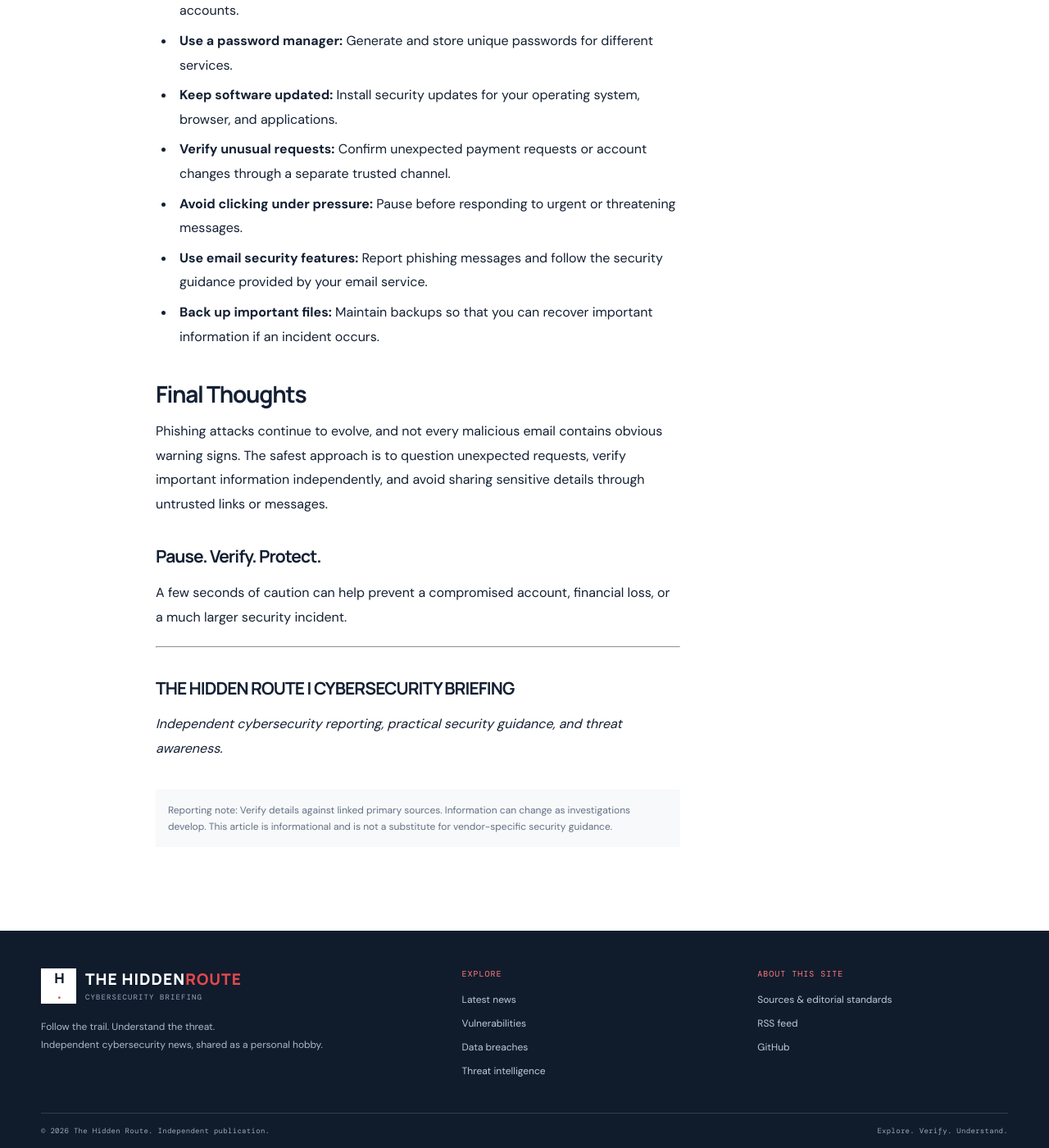
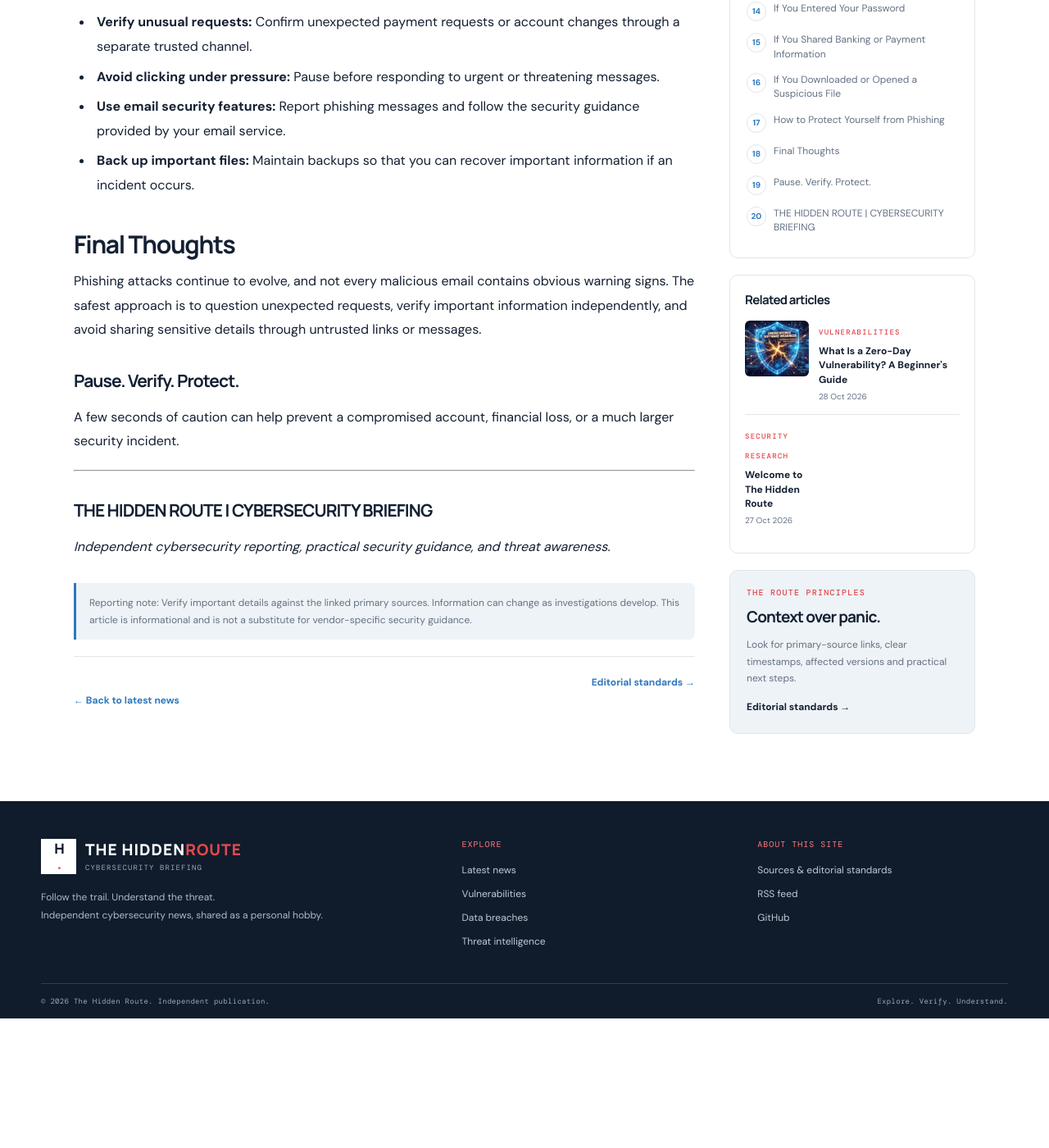
Before and after one commit to LazyOwl-Lab/lazyowl-lab.github.io, a Jekyll site: the page built from _posts/2026-10-27-how-to-recognise-phishing-emails.md, in a window 1280 px wide and 1400 px high, scrolled down 6086 px. Shown: the whole window at 82% size. Built offline with Jekyll 4.4.1, drawn with Linux system fonts in a browser that asks for light colours; after the commit the page ends 7328 px from its top, so only the background shows below that; some of the changed text lies outside the part shown.

Commit message:
article upgrade

```diff
--- a/_layouts/article.html
+++ b/_layouts/article.html
@@ -1,99 +1,102 @@
 ---
 layout: default
 ---
-
 <article class="article-page">
 
   <div class="article-breadcrumb">
-    <a href="{{ '/' | relative_url }}">Home</a>
-    <span>/</span>
-    <a href="{{ '/latest/' | relative_url }}">News</a>
-    <span>/</span>
+    <a href="{{ '/' | relative_url }}">Home</a><span>/</span>
+    <a href="{{ '/latest/' | relative_url }}">News</a><span>/</span>
     <span>{{ page.categories | first | default: "Briefing" | replace: "-", " " }}</span>
   </div>
 
   <header class="article-header">
-
-    <p class="category-label">
-      {{ page.categories | first | default: "Briefing" | replace: "-", " " }}
-    </p>
-
+    <p class="category-label">{{ page.categories | first | default: "Briefing" | replace: "-", " " }}</p>
     <h1>{{ page.title }}</h1>
-
-    {% if page.description %}
-      <p class="article-deck">{{ page.description }}</p>
-    {% endif %}
+    {% if page.description %}<p class="article-deck">{{ page.description }}</p>{% endif %}
 
     <div class="story-meta article-meta">
-      <span>{{ page.date | date: "%d %B %Y" }}</span>
-      <span>·</span>
-      <span>By {{ page.author | default: "The Hidden Route Desk" }}</span>
-
-      {% if page.updated %}
-        <span>·</span>
-        <span>Updated {{ page.updated | date: "%d %b %Y" }}</span>
-      {% endif %}
+      <span>{{ page.date | date: "%d %B %Y" }}</span><span>·</span>
+      <span>By {{ page.author | default: "The Hidden Route Desk" }}</span><span>·</span>
+      <span data-reading-time>Calculating read time…</span>
     </div>
-
-    {% if page.demo %}
-      <div class="demo-notice">
-        <strong>EDITORIAL TEMPLATE:</strong>
-        This is an example article for preview purposes, not a live news report.
-      </div>
-    {% endif %}
-
   </header>
 
+  {% if page.image %}
+    <figure class="article-hero-image">
+      <img src="{{ page.image | relative_url }}"
+           alt="{{ page.image_alt | default: page.title | escape }}"
+           loading="eager">
+      {% if page.image_caption %}<figcaption>{{ page.image_caption }}</figcaption>{% endif %}
+    </figure>
+  {% endif %}
+
   <div class="article-layout">
-
-    <div class="article-body">
-
+    <div class="article-body" id="article-content">
       {{ content }}
 
       {% if page.sources %}
-        <section class="article-sources">
+        <section class="article-sources" id="article-sources">
           <h2>Sources &amp; further reading</h2>
-          <ul>
+          <p class="sources-intro">Use these original advisories and references to verify details and follow updates.</p>
+          <ol>
             {% for source in page.sources %}
               <li>
-                <a href="{{ source.url }}" rel="noopener noreferrer">
-                  {{ source.title }}
+                <a href="{{ source.url }}" target="_blank" rel="noopener noreferrer">
+                  <span class="source-title">{{ source.title }}</span>
+                  <span class="source-domain">{{ source.url | remove_first: "https://" | remove_first: "http://" | split: "/" | first }}</span>
+                  <span class="source-external" aria-hidden="true">↗</span>
                 </a>
               </li>
             {% endfor %}
-          </ul>
+          </ol>
         </section>
       {% endif %}
 
       <p class="editorial-disclaimer">
-        Reporting note: Verify details against linked primary sources.
-        Information can change as investigations develop. This article is
-        informational and is not a substitute for vendor-specific security guidance.
+        Reporting note: Verify important details against the linked primary sources.
+        Information can change as investigations develop. This article is informational
+        and is not a substitute for vendor-specific security guidance.
       </p>
 
+      <div class="article-end-links">
+        <a class="back-link" href="{{ '/latest/' | relative_url }}">← Back to latest news</a>
+        <a class="text-link" href="{{ '/sources/' | relative_url }}">Editorial standards →</a>
+      </div>
     </div>
 
     <aside class="article-aside">
+      <nav class="article-toc" aria-label="On this page" data-toc-panel>
+        <h3>On this page</h3>
+        <ol data-article-toc></ol>
+      </nav>
 
-      <div class="aside-box">
+      {% assign related_posts = site.posts | where_exp: "post", "post.url != page.url" | slice: 0, 3 %}
+      {% if related_posts.size > 0 %}
+        <section class="related-articles">
+          <h3>Related articles</h3>
+          {% for post in related_posts %}
+            <article class="related-card">
+              {% if post.image %}
+                <a class="related-image" href="{{ post.url | relative_url }}">
+                  <img src="{{ post.image | relative_url }}" alt="{{ post.image_alt | default: post.title | escape }}" loading="lazy">
+                </a>
+              {% endif %}
+              <div>
+                <span class="category-label">{{ post.categories | first | default: "Briefing" | replace: "-", " " }}</span>
+                <h4><a href="{{ post.url | relative_url }}">{{ post.title | escape }}</a></h4>
+                <p>{{ post.date | date: "%d %b %Y" }}</p>
+              </div>
+            </article>
+          {% endfor %}
+        </section>
+      {% endif %}
+
+      <div class="aside-box article-principles">
         <p class="eyebrow">THE ROUTE PRINCIPLES</p>
         <h3>Context over panic.</h3>
-        <p>
-          Look for primary-source links, clear timestamps, affected versions
-          and practical next steps.
-        </p>
-
-        <a class="text-link" href="{{ '/sources/' | relative_url }}">
-          Editorial standards →
-        </a>
+        <p>Look for primary-source links, clear timestamps, affected versions and practical next steps.</p>
+        <a class="text-link" href="{{ '/sources/' | relative_url }}">Editorial standards →</a>
       </div>
-
-      <a class="back-link" href="{{ '/latest/' | relative_url }}">
-        ← Back to latest news
-      </a>
-
     </aside>
-
   </div>
-
 </article>
--- a/_layouts/default.html
+++ b/_layouts/default.html
@@ -6,8 +6,10 @@
   <meta name="theme-color" content="#101c2c">
   {% seo %}
   <link rel="stylesheet" href="{{ '/assets/css/style.css' | relative_url }}">
+  <link rel="stylesheet" href="{{ '/assets/css/article-enhancements.css' | relative_url }}">
   <link rel="alternate" type="application/atom+xml" title="{{ site.title }} Feed" href="{{ '/feed.xml' | relative_url }}">
   <script defer src="{{ '/assets/js/main.js' | relative_url }}"></script>
+  <script defer src="{{ '/assets/js/article-enhancements.js' | relative_url }}"></script>
 </head>
 <body>
   <a class="skip-link" href="#main">Skip to content</a>
@@ -30,20 +32,8 @@
   <footer class="site-footer">
     <div class="wrap footer-main">
       <div class="footer-brand"><a class="brand brand-footer" href="{{ '/' | relative_url }}"><span class="brand-symbol">H<span>·</span>R</span><span class="brand-name">THE HIDDEN<span>ROUTE</span><small>CYBERSECURITY BRIEFING</small></span></a><p>Follow the trail. Understand the threat.<br>Independent cybersecurity news, shared as a personal hobby.</p></div>
-     <div class="footer-links">
-  <b>Explore</b>
-  <a href="{{ '/latest/' | relative_url }}">Latest news</a>
-  <a href="{{ '/vulnerabilities/' | relative_url }}">Vulnerabilities</a>
-  <a href="{{ '/breaches/' | relative_url }}">Data breaches</a>
-  <a href="{{ '/threat-intelligence/' | relative_url }}">Threat intelligence</a>
-</div>
-
-<div class="footer-links">
-  <b>About this site</b>
-  <a href="{{ '/sources/' | relative_url }}">Sources &amp; editorial standards</a>
-  <a href="{{ '/feed.xml' | relative_url }}">RSS feed</a>
-  <a href="https://github.com/" rel="noopener">GitHub</a>
-</div>
+      <div class="footer-links"><b>Explore</b><a href="{{ '/latest/' | relative_url }}">Latest news</a><a href="{{ '/vulnerabilities/' | relative_url }}">Vulnerabilities</a><a href="{{ '/breaches/' | relative_url }}">Data breaches</a><a href="{{ '/threat-intelligence/' | relative_url }}">Threat intelligence</a></div>
+      <div class="footer-links"><b>About this site</b><a href="{{ '/sources/' | relative_url }}">Sources &amp; editorial standards</a><a href="{{ '/feed.xml' | relative_url }}">RSS feed</a><a href="https://github.com/" rel="noopener noreferrer">GitHub</a></div>
     </div>
     <div class="wrap footer-bottom"><span>© {{ 'now' | date: "%Y" }} The Hidden Route. Independent publication.</span><span>Explore. Verify. Understand.</span></div>
   </footer>
--- /dev/null
+++ b/assets/css/article-enhancements.css
@@ -0,0 +1,71 @@
+/* The Hidden Route — article page enhancements */
+.article-page { padding-top: 24px; }
+.article-breadcrumb { display:flex; flex-wrap:wrap; gap:10px; align-items:center; color:var(--muted); font-size:12px; margin-bottom:24px; }
+.article-breadcrumb a { color:var(--blue); }
+.article-header { max-width:1000px; margin:0 auto 24px; padding-bottom:24px; border-bottom:1px solid var(--line); }
+.article-header h1 { max-width:920px; font-size:clamp(34px,5.4vw,58px); line-height:1.08; letter-spacing:-.035em; margin:10px 0 16px; }
+.article-deck { max-width:820px; font-size:clamp(16px,2vw,20px); line-height:1.6; color:var(--muted); margin:0 0 18px; }
+.article-meta { display:flex; flex-wrap:wrap; align-items:center; gap:10px; color:var(--muted); font-size:12px; }
+.article-hero-image { max-width:1000px; margin:0 auto 36px; }
+.article-hero-image img { display:block; width:100%; aspect-ratio:16/7; object-fit:cover; border-radius:12px; border:1px solid var(--line); background:var(--navy); }
+.article-hero-image figcaption { margin-top:8px; color:var(--muted); font-size:11px; }
+.article-layout { display:grid; grid-template-columns:minmax(0,1fr) 300px; gap:42px; max-width:1100px; margin:0 auto; align-items:start; }
+.article-body { min-width:0; font-size:16px; line-height:1.85; overflow-wrap:anywhere; }
+.article-body h2 { scroll-margin-top:28px; font-size:clamp(23px,3vw,30px); line-height:1.25; margin:38px 0 12px; }
+.article-body h3 { scroll-margin-top:28px; font-size:21px; margin:28px 0 10px; }
+.article-body p { margin:0 0 20px; }
+.article-body ul,.article-body ol { padding-left:24px; margin:0 0 22px; }
+.article-body li { padding-left:4px; margin-bottom:7px; }
+.article-body img { max-width:100%; height:auto; border-radius:8px; }
+.article-body a { color:var(--blue); text-decoration:underline; text-underline-offset:3px; }
+.article-body blockquote { margin:24px 0; padding:14px 20px; border-left:3px solid var(--red); background:var(--paper); color:var(--muted); border-radius:0 8px 8px 0; }
+.article-aside { position:sticky; top:18px; display:grid; gap:20px; padding-top:2px; min-width:0; }
+.article-toc,.related-articles,.article-principles { padding:20px; border:1px solid var(--line); border-radius:10px; background:var(--white); }
+.article-toc h3,.related-articles h3 { font-size:15px; margin:0 0 13px; }
+.article-toc ol { list-style:none; counter-reset:toc; margin:0; padding:0; }
+.article-toc li { counter-increment:toc; margin:0; }
+.article-toc a { display:grid; grid-template-columns:24px minmax(0,1fr); gap:9px; align-items:start; padding:7px 0; color:var(--muted); text-decoration:none; font-size:12px; line-height:1.45; }
+.article-toc a::before { content:counter(toc); display:grid; place-items:center; width:22px; height:22px; border:1px solid var(--line); border-radius:50%; color:var(--blue); font-size:10px; font-weight:700; }
+.article-toc a:hover,.article-toc a:focus-visible { color:var(--blue); }
+.article-toc[hidden] { display:none; }
+.related-articles { padding:18px; }
+.related-card { display:grid; grid-template-columns:78px minmax(0,1fr); gap:12px; padding:12px 0; border-top:1px solid var(--line); }
+.related-card:first-of-type { border-top:0; padding-top:0; }
+.related-image img { width:78px; height:68px; object-fit:cover; border-radius:6px; display:block; }
+.related-card .category-label { font-size:9px; }
+.related-card h4 { font-size:12px; line-height:1.45; margin:4px 0; }
+.related-card h4 a { color:var(--ink); text-decoration:none; }
+.related-card h4 a:hover { color:var(--blue); }
+.related-card p { color:var(--muted); font-size:10px; margin:0; }
+.article-principles { background:var(--soft); }
+.article-principles h3 { font-size:19px; margin:0 0 8px; }
+.article-principles p:not(.eyebrow) { font-size:12px; line-height:1.7; color:var(--muted); }
+.article-principles .eyebrow { margin-bottom:8px; }
+.article-sources { margin-top:42px; padding-top:22px; border-top:1px solid var(--line); }
+.article-sources h2 { margin-top:0; font-size:22px; }
+.sources-intro { color:var(--muted); font-size:13px; }
+.article-sources ol { list-style:none; padding:0; margin:15px 0 0; }
+.article-sources li { margin:0; border-top:1px solid var(--line); }
+.article-sources li a { display:grid; grid-template-columns:minmax(0,1fr) auto; gap:3px 12px; padding:12px 0; text-decoration:none; }
+.source-title { grid-column:1; font-weight:600; }
+.source-domain { grid-column:1; font-size:11px; color:var(--muted); text-decoration:none; }
+.source-external { grid-column:2; grid-row:1/3; align-self:center; color:var(--blue); }
+.editorial-disclaimer { margin-top:30px!important; padding:14px 16px; border-left:3px solid var(--blue); background:var(--soft); color:var(--muted); font-size:12px; line-height:1.7; border-radius:0 7px 7px 0; }
+.article-end-links { display:flex; justify-content:space-between; flex-wrap:wrap; gap:15px; padding:20px 0 30px; border-top:1px solid var(--line); }
+.article-end-links a { text-decoration:none; font-size:12px; }
+@media(max-width:900px) {
+  .article-layout { grid-template-columns:minmax(0,1fr) 260px; gap:24px; }
+  .article-aside { position:static; }
+}
+@media(max-width:700px) {
+  .article-page { padding-top:18px; }
+  .article-header { margin-bottom:20px; }
+  .article-header h1 { font-size:clamp(32px,9vw,43px); }
+  .article-hero-image { margin-bottom:24px; }
+  .article-hero-image img { aspect-ratio:16/9; }
+  .article-layout { grid-template-columns:1fr; gap:28px; }
+  .article-aside { order:-1; }
+  .article-toc { padding:16px; }
+  .article-body { font-size:15px; }
+  .article-body h2 { font-size:24px; }
+}
--- /dev/null
+++ b/assets/js/article-enhancements.js
@@ -0,0 +1,61 @@
+/* The Hidden Route — article reading time and automatic table of contents */
+(() => {
+  const article = document.querySelector('#article-content');
+  if (!article) return;
+
+  // Estimate reading time from article text. About 220 words/minute.
+  const readingTime = document.querySelector('[data-reading-time]');
+  if (readingTime) {
+    const sourceBlock = article.querySelector('#article-sources');
+    const disclaimer = article.querySelector('.editorial-disclaimer');
+    const clone = article.cloneNode(true);
+    clone.querySelectorAll('#article-sources,.editorial-disclaimer').forEach(el => el.remove());
+    const words = (clone.innerText || clone.textContent || '').trim().split(/\s+/).filter(Boolean).length;
+    const minutes = Math.max(1, Math.ceil(words / 220));
+    readingTime.textContent = `${minutes} min read`;
+    readingTime.setAttribute('aria-label', `Approximately ${minutes} minute read`);
+  }
+
+  // Build a table of contents from H2/H3 headings in the article.
+  const toc = document.querySelector('[data-article-toc]');
+  const tocPanel = document.querySelector('[data-toc-panel]');
+  if (!toc || !tocPanel) return;
+
+  const headings = [...article.querySelectorAll('h2, h3')]
+    .filter(heading => !heading.closest('#article-sources'));
+  if (headings.length < 2) {
+    tocPanel.hidden = true;
+    return;
+  }
+
+  const slugify = text => text.toLowerCase()
+    .normalize('NFD').replace(/[\u0300-\u036f]/g, '')
+    .replace(/[^a-z0-9\s-]/g, '').trim().replace(/\s+/g, '-');
+
+  const usedIds = new Set([...document.querySelectorAll('[id]')].map(el => el.id));
+  headings.forEach((heading, index) => {
+    if (!heading.id) {
+      const base = slugify(heading.textContent) || `section-${index + 1}`;
+      let id = base;
+      let suffix = 2;
+      while (usedIds.has(id)) id = `${base}-${suffix++}`;
+      heading.id = id;
+      usedIds.add(id);
+    }
+
+    const li = document.createElement('li');
+    const link = document.createElement('a');
+    link.href = `#${heading.id}`;
+    link.textContent = heading.textContent.trim();
+    if (heading.tagName === 'H3') {
+      link.classList.add('toc-subheading');
+    }
+    link.addEventListener('click', event => {
+      event.preventDefault();
+      heading.scrollIntoView({ behavior: 'smooth', block: 'start' });
+      history.replaceState(null, '', `#${heading.id}`);
+    });
+    li.appendChild(link);
+    toc.appendChild(li);
+  });
+})();
```
